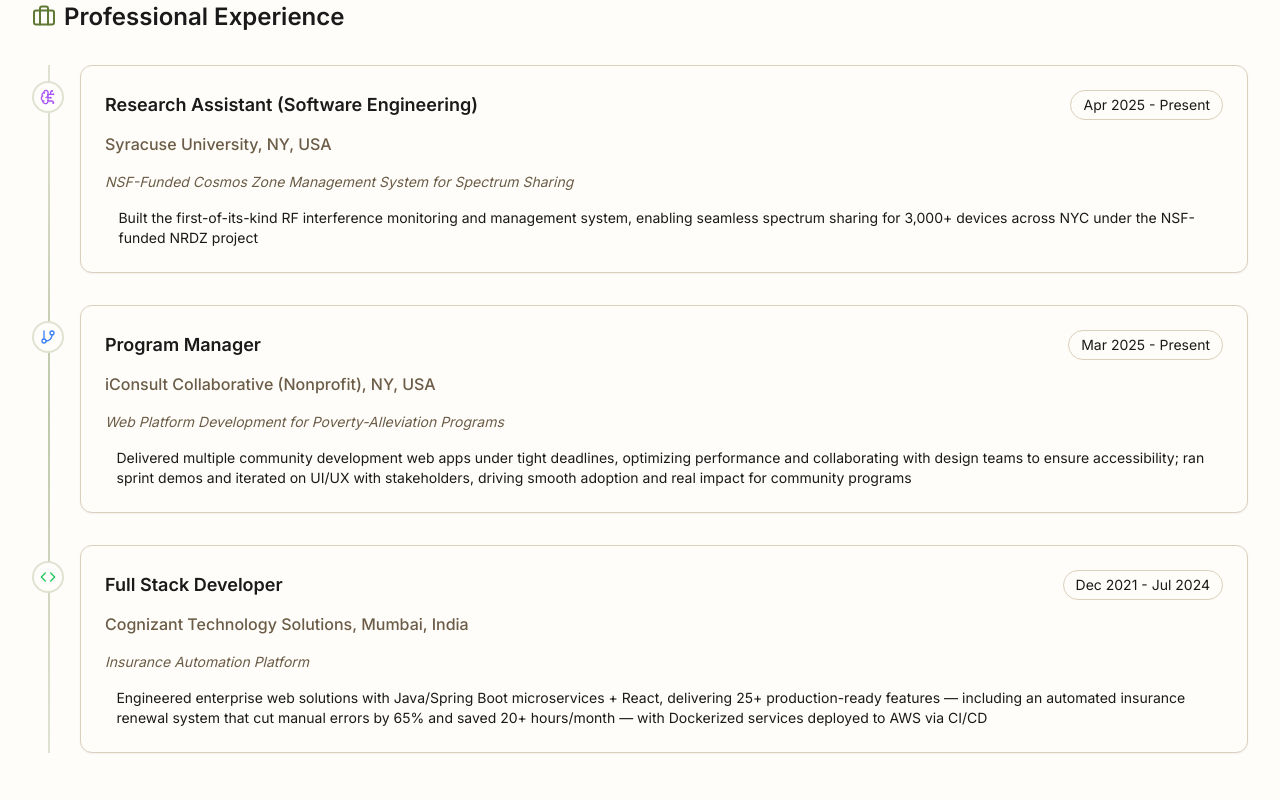
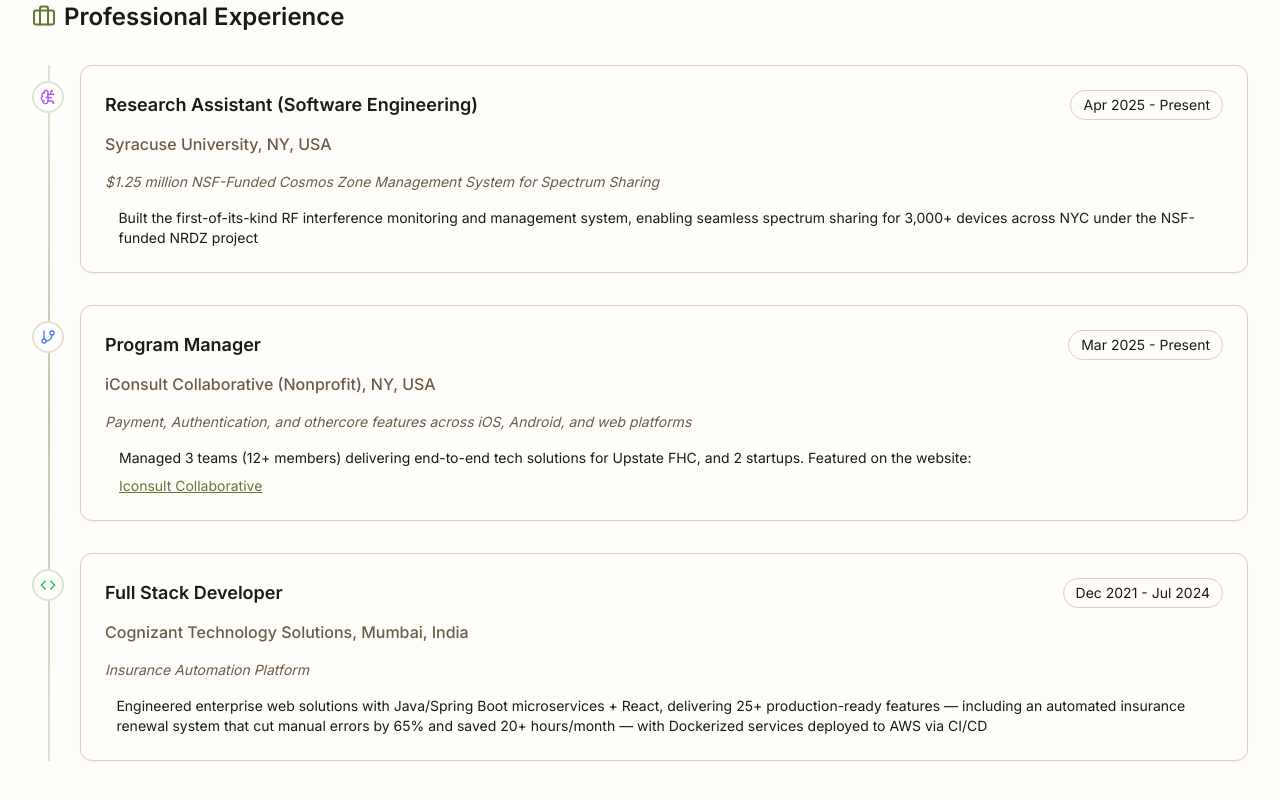
Before and after one commit to jaydoshi33/Portfolio-Website, a Next.js app: page / in a window 1280 px wide. Shown: the part 1779-2579 px from the top of the page. Built offline with nearby package versions, Linux system fonts and the light colour scheme.

Commit message:
minor changes to work history

```diff
--- a/src/components/About.tsx
+++ b/src/components/About.tsx
@@ -53,6 +53,8 @@
 
 import type { Variants } from 'framer-motion';
 
+type Achievement = string | { type: 'link'; text: string; url: string };
+
 const container: Variants = {
   hidden: { opacity: 0 },
   show: {
@@ -97,13 +99,22 @@
   })
 };
 
-const experience = [
+const experience: Array<{
+  id: number;
+  role: string;
+  company: string;
+  period: string;
+  description: string;
+  achievements: Achievement[];
+  icon: any;
+  color: string;
+}> = [
   {
     id: 1,
     role: 'Research Assistant (Software Engineering)',
     company: 'Syracuse University, NY, USA',
     period: 'Apr 2025 - Present',
-    description: 'NSF-Funded Cosmos Zone Management System for Spectrum Sharing',
+    description: '$1.25 million NSF-Funded Cosmos Zone Management System for Spectrum Sharing',
     achievements: [
       'Built the first-of-its-kind RF interference monitoring and management system, enabling seamless spectrum sharing for 3,000+ devices across NYC under the NSF-funded NRDZ project',
     ],
@@ -115,9 +126,10 @@
     role: 'Program Manager',
     company: 'iConsult Collaborative (Nonprofit), NY, USA',
     period: 'Mar 2025 - Present',
-    description: 'Web Platform Development for Poverty-Alleviation Programs',
+    description: 'Payment, Authentication, and othercore features across iOS, Android, and web platforms',
     achievements: [
-      'Delivered multiple community development web apps under tight deadlines, optimizing performance and collaborating with design teams to ensure accessibility; ran sprint demos and iterated on UI/UX with stakeholders, driving smooth adoption and real impact for community programs',
+      'Managed 3 teams (12+ members) delivering end-to-end tech solutions for Upstate FHC, and 2 startups. Featured on the website: ',
+      { type: 'link', text: 'Iconsult Collaborative', url: 'https://professionalstudies.syracuse.edu/academics/iconsult-collaborative-at-syracuse-university/iconsult-team/' }
     ],
     icon: GitBranch,
     color: 'text-blue-500'
@@ -345,7 +357,20 @@
                           className="flex items-start text-sm"
                         >
                           <span className={`inline-block w-1.5 h-1.5 rounded-full mt-2 mr-2 ${exp.color}`} />
-                          <span>{achievement}</span>
+                          <span>
+                            {typeof achievement === 'string' ? (
+                              achievement
+                            ) : (
+                              <a
+                                href={achievement.url}
+                                target="_blank"
+                                rel="noopener noreferrer"
+                                className="text-primary hover:text-primary/80 underline transition-colors"
+                              >
+                                {achievement.text}
+                              </a>
+                            )}
+                          </span>
                         </motion.li>
                       ))}
                     </ul>
```
